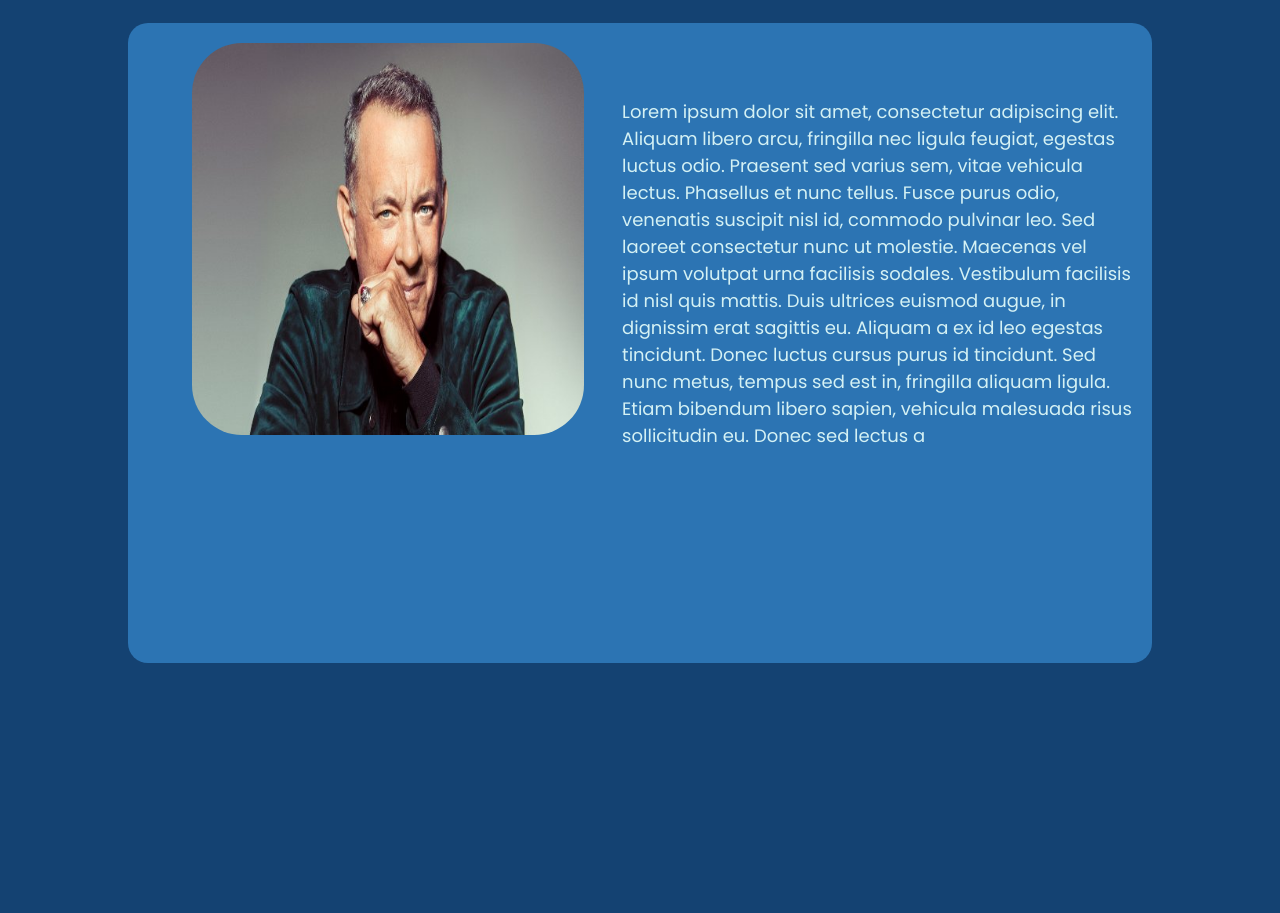
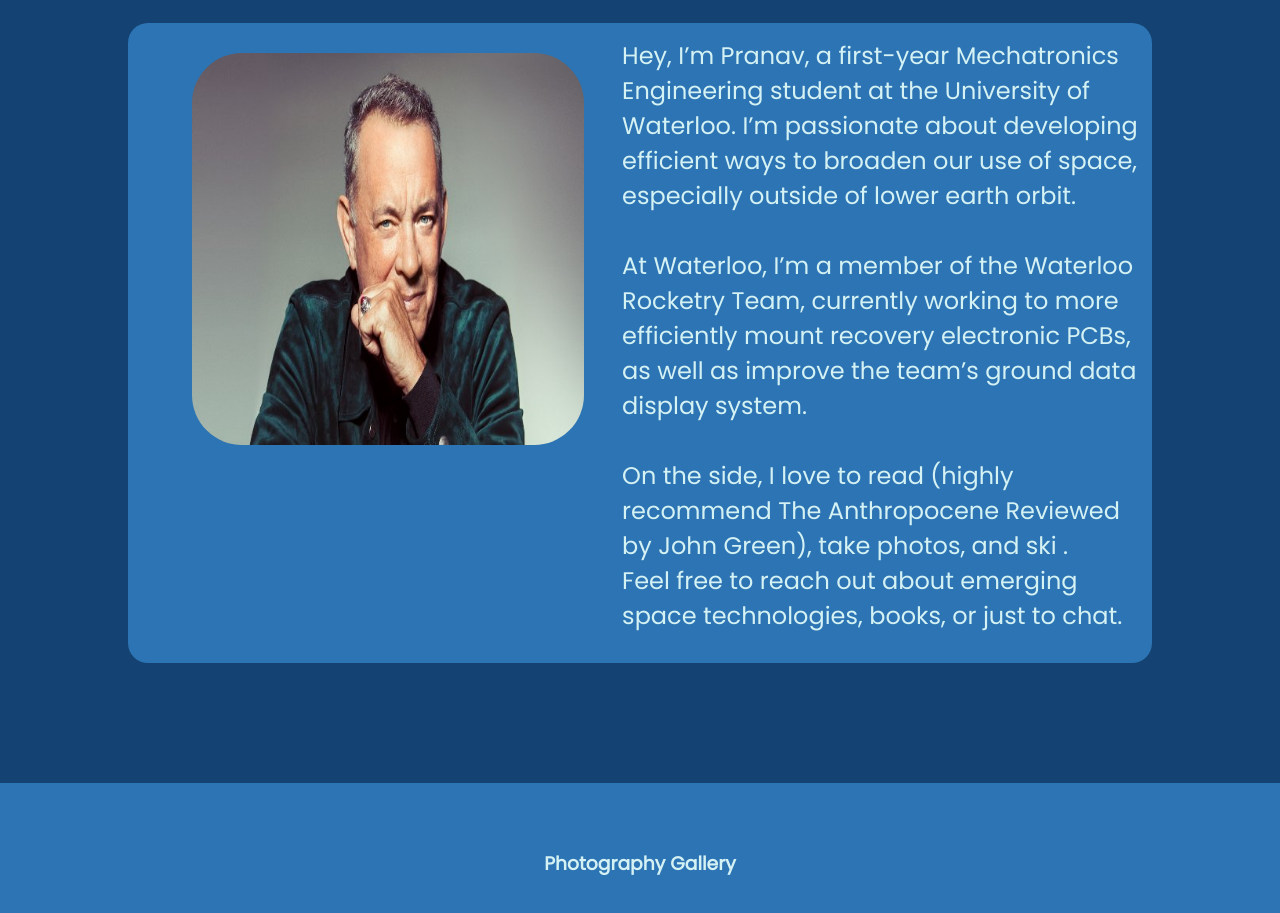
Before and after one commit to Pdada1/Personal_Website, a plain HTML site: page docs/about.html in a window 1280 px wide. Shown: the part 177-1090 px from the top of the page. Before the commit the page ends 897 px from the top, so only its background shows below. Drawn offline with Linux system fonts and the light colour scheme.

Commit message:
Added Background for photo gallery

```diff
--- a/docs/about.html
+++ b/docs/about.html
@@ -31,14 +31,22 @@
             <img src="tomhanks.jpg" alt="">
         </div>
         <div class="about-content">
-            Lorem ipsum dolor sit amet, consectetur adipiscing elit. Aliquam libero arcu, fringilla nec ligula feugiat,
-            egestas luctus odio. Praesent sed varius sem, vitae vehicula lectus. Phasellus et nunc tellus. Fusce purus
-            odio, venenatis suscipit nisl id, commodo pulvinar leo.
-            Sed laoreet consectetur nunc ut molestie. Maecenas vel ipsum volutpat urna facilisis sodales. Vestibulum
-            facilisis id nisl quis mattis. Duis ultrices euismod augue, in dignissim erat sagittis eu. Aliquam a ex id
-            leo egestas tincidunt. Donec luctus cursus purus id tincidunt.
-            Sed nunc metus, tempus sed est in, fringilla aliquam ligula. Etiam bibendum libero sapien, vehicula
-            malesuada risus sollicitudin eu. Donec sed lectus a
+            Hey, I’m Pranav, a first-year Mechatronics Engineering student at the University of Waterloo. I’m passionate
+            about developing efficient ways to broaden our use of space, especially outside of lower earth orbit.
+            <br /> &nbsp;
+            <br />At Waterloo, I’m a member of the Waterloo Rocketry Team, currently working to more efficiently mount
+            recovery electronic PCBs, as well as improve the team’s ground data display system.
+            <br /> &nbsp;
+            <br />On the side, I love to read (highly recommend The Anthropocene Reviewed by John Green), take photos,
+            and ski .
+            <br />Feel free to reach out about emerging space technologies, books, or just to chat.
+        </div>
+    </div>
+    <div class="hobbies">
+        <div class="hobbies-container">
+            <div class="hobby-title">
+                <h3>Photography Gallery</h3>
+            </div>
         </div>
     </div>
 </body>
--- a/docs/style.css
+++ b/docs/style.css
@@ -208,6 +208,7 @@ Still needs some work to be beautiful
     align-items: start;
     background-color: #2C74B3;
     border-radius: 20px;
+    margin-bottom: 15vh;
 }
 
 .about-img img {
@@ -216,22 +217,41 @@ Still needs some work to be beautiful
     max-width: 100%;
     max-height: fit-content;
     border-radius: 50px;
-    margin:20px 5vw;
+    margin: 30px 5vw;
     aspect-ratio: auto;
 }
 .about-content{
     padding-right: 1vw;
     padding-left: 8vw;
-    padding-top: 75px;
+    padding-top: 3vh;
     display: flex;
     position: relative;
     justify-content: left;
-    align-items: start;
+    align-items: center;
     width: 75vw;
-    height: 697px;
-    font-size: 18px;
+    height: 75vh;
+    font-size: 3vh;
 
 }
+.hobbies-container{
+    position: relative;
+    width: 100%;
+    height: 40vh;
+    display: flex;
+    justify-content: start;
+    align-items: center;
+    background-color: #2C74B3;
+}
+
+.hobby-title{
+    position: relative;
+    width: 100%;
+    display: flex;
+    justify-content: center;
+    align-items: start;
+    margin-bottom: 20vh;
+}
+
 
 .mptitle {
     font-size: 40px;
```
